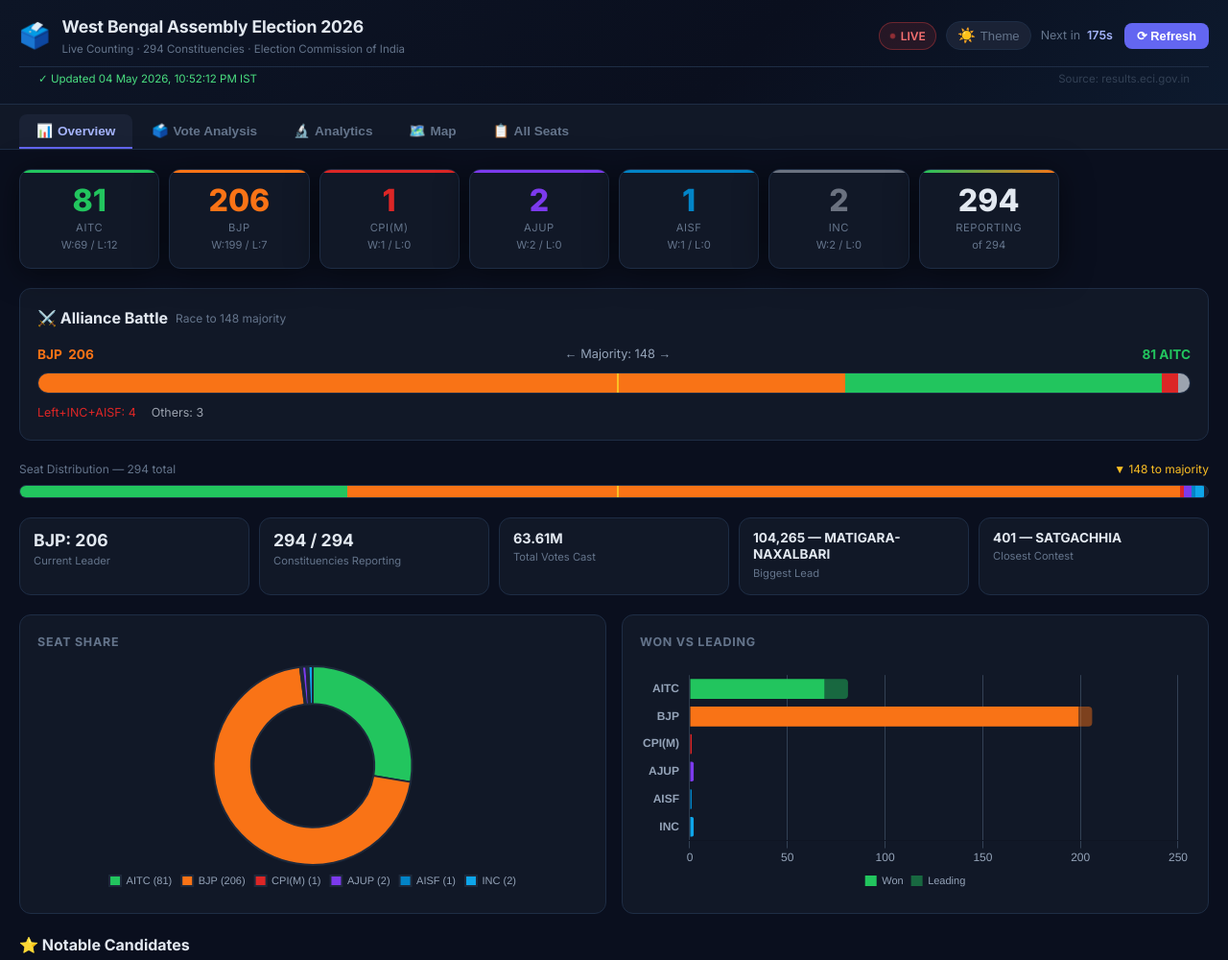
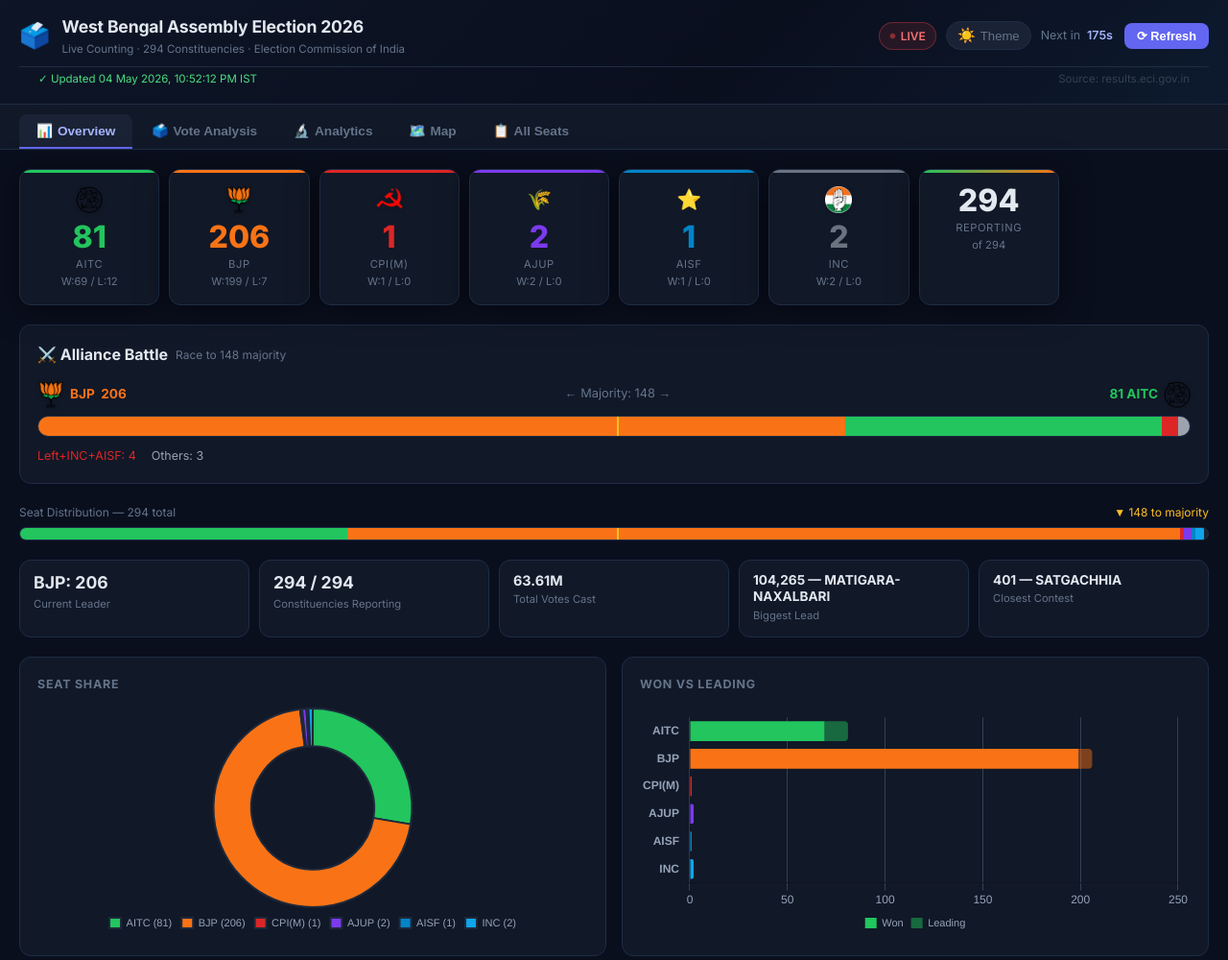
Before and after one commit to debjyoti385/ElectionWB2026, a plain HTML site: page index.html in a window 1280 px wide. Shown: the top 1000 px of the page at 96% size. Drawn offline with nearby package versions, Linux system fonts and the light colour scheme.

Commit message:
feat: add official party symbol images to cards, legend, battle bar, star candidates

```diff
--- a/css/style.css
+++ b/css/style.css
@@ -258,6 +258,25 @@
 /* ── Footer ─────────────────────────────────────────────────── */
 footer{text-align:center;padding:20px;font-size:.75rem;color:var(--muted);border-top:1px solid var(--border);margin-top:32px}
 
+/* ── Party Symbols ──────────────────────────────────────────── */
+.party-sym{
+  width:28px;height:28px;object-fit:contain;display:block;
+  filter:drop-shadow(0 1px 2px rgba(0,0,0,.25));
+}
+.party-sym-emoji{font-size:1.3rem;line-height:1;display:block}
+.card-symbol{
+  display:flex;justify-content:center;align-items:center;
+  height:34px;margin-bottom:4px;
+}
+.legend-sym{
+  width:22px;height:22px;object-fit:contain;flex-shrink:0;
+  filter:drop-shadow(0 1px 2px rgba(0,0,0,.2));
+}
+[data-theme="light"] .party-sym,
+[data-theme="light"] .legend-sym{
+  filter:drop-shadow(0 1px 2px rgba(0,0,0,.15));
+}
+
 /* ── Sort indicators ────────────────────────────────────────── */
 th.sort-asc::after{content:" ↑";color:var(--accent-text)}
 th.sort-desc::after{content:" ↓";color:var(--accent-text)}
--- a/index.html
+++ b/index.html
@@ -192,9 +192,9 @@
       <div class="map-legend">
         <h3>Party Legend</h3>
         <div id="map-legend-items">
-          <div class="legend-item"><div class="legend-dot" style="background:var(--aitc)"></div><span>AITC</span><span class="legend-count"></span></div>
-          <div class="legend-item"><div class="legend-dot" style="background:var(--bjp)"></div><span>BJP</span><span class="legend-count"></span></div>
-          <div class="legend-item"><div class="legend-dot" style="background:var(--cpim)"></div><span>CPI(M)</span><span class="legend-count"></span></div>
+          <div class="legend-item"><img src="./images/symbols/aitc.png" class="legend-sym"><span>AITC</span><span class="legend-count"></span></div>
+          <div class="legend-item"><img src="./images/symbols/bjp.png"  class="legend-sym"><span>BJP</span><span class="legend-count"></span></div>
+          <div class="legend-item"><img src="./images/symbols/cpim.png" class="legend-sym"><span>CPI(M)</span><span class="legend-count"></span></div>
           <div class="legend-item"><div class="legend-dot" style="background:var(--ajup)"></div><span>AJUP</span><span class="legend-count"></span></div>
           <div class="legend-item"><div class="legend-dot" style="background:var(--aisf)"></div><span>AISF</span><span class="legend-count"></span></div>
           <div class="legend-item"><div class="legend-dot" style="background:#475569"></div><span>Pending</span><span class="legend-count"></span></div>
--- a/js/app.js
+++ b/js/app.js
@@ -10,6 +10,19 @@
     BJP:'#f97316', AITC:'#22c55e', 'CPI(M)':'#dc2626', AJUP:'#7c3aed',
     AISF:'#0284c7', INC:'#0ea5e9', BSP:'#d97706', IND:'#6b7280',
     OTH:'#9ca3af', ''  :'#475569'
+  };
+
+  // Party symbols — official logos where available, emoji fallback for others
+  const SYMBOLS = {
+    BJP:     '<img src="./images/symbols/bjp.png"  alt="BJP"    class="party-sym">',
+    AITC:    '<img src="./images/symbols/aitc.png" alt="AITC"   class="party-sym">',
+    'CPI(M)':'<img src="./images/symbols/cpim.png" alt="CPI(M)" class="party-sym">',
+    INC:     '<img src="./images/symbols/inc.png"  alt="INC"    class="party-sym">',
+    AJUP:    '<span class="party-sym-emoji">🌾</span>',
+    AISF:    '<span class="party-sym-emoji">⭐</span>',
+    BSP:     '<span class="party-sym-emoji">🐘</span>',
+    IND:     '<span class="party-sym-emoji">👤</span>',
+    OTH:     '<span class="party-sym-emoji">🔵</span>',
   };
   const PARTY_FULL = {
     BJP:'Bharatiya Janata Party', AITC:'All India Trinamool Congress',
@@ -166,7 +179,9 @@
     ];
     el.innerHTML = cards.map(({key,cls}) => {
       const p = pt[key]||{total:0,won:0,leading:0};
+      const sym = SYMBOLS[key] || '';
       return `<div class="summary-card ${cls}">
+        <div class="card-symbol">${sym}</div>
         <div class="card-num">${p.total||0}</div>
         <div class="card-label">${key}</div>
         <div class="card-sub">W:${p.won||0} / L:${p.leading||0}</div>
@@ -197,9 +212,9 @@
 
     el.innerHTML = `
       <div class="battle-labels">
-        <span style="color:${COLORS.BJP};font-weight:700">BJP &nbsp;${BJP_SEATS}</span>
-        <span style="color:#94a3b8;font-size:.8rem">← Majority: ${MAJORITY} →</span>
-        <span style="color:${COLORS.AITC};font-weight:700">${AITC_SEATS} AITC</span>
+        <span style="color:${COLORS.BJP};font-weight:700;display:flex;align-items:center;gap:6px">${SYMBOLS.BJP}<span>BJP &nbsp;${BJP_SEATS}</span></span>
+        <span style="color:var(--muted);font-size:.8rem">← Majority: ${MAJORITY} →</span>
+        <span style="color:${COLORS.AITC};font-weight:700;display:flex;align-items:center;gap:6px"><span>${AITC_SEATS} AITC</span>${SYMBOLS.AITC}</span>
       </div>
       <div class="battle-track">
         ${segments.map(s => `<div class="battle-seg" style="width:${(s.seats/TOTAL*100).toFixed(2)}%;background:${s.color}" title="${s.party}: ${s.seats}"></div>`).join('')}
@@ -306,13 +321,14 @@
       const opponent = isLeading ? c.trailCand : c.leadCand;
       const opponentParty = isLeading ? c.trailParty : c.leadParty;
 
+      const sym = SYMBOLS[sc.party] || '';
       return `<div class="star-card">
         <div class="star-header">
           <div>
             <div class="star-name">${sc.name}</div>
             <div class="star-role" style="color:var(--muted)">${sc.role}</div>
           </div>
-          <span class="hc-badge" style="background:${color}22;color:${color}">${sc.party}</span>
+          <span class="hc-badge" style="background:${color}22;color:${color};display:flex;align-items:center;gap:5px">${sym}${sc.party}</span>
         </div>
         <div class="star-ac" style="color:var(--muted)">${c.acName||''} · AC ${matchedAc}</div>
         <div class="star-status" style="color:${statusColor};font-weight:700">
```
Also changed, not shown: images/symbols/aitc.png (added), images/symbols/bjp.png (added), images/symbols/cpim.png (added), images/symbols/inc.png (added).
